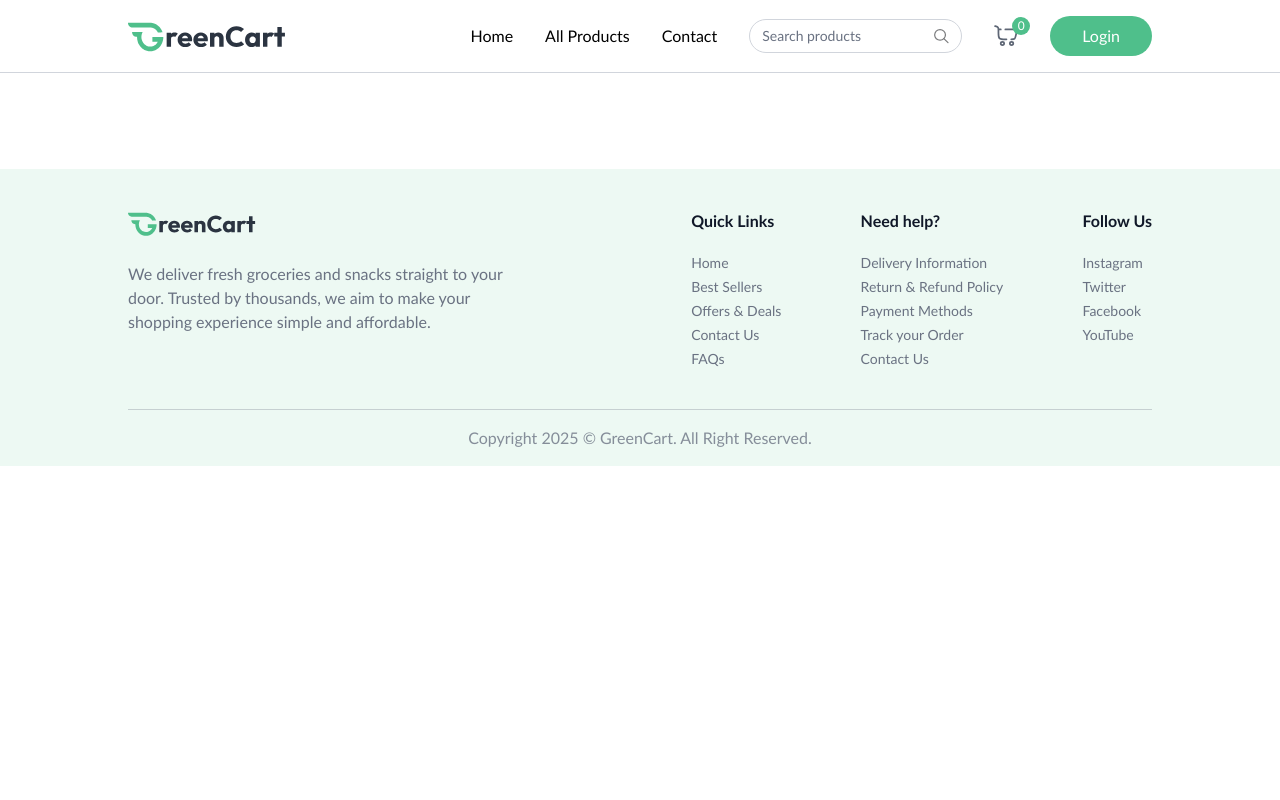
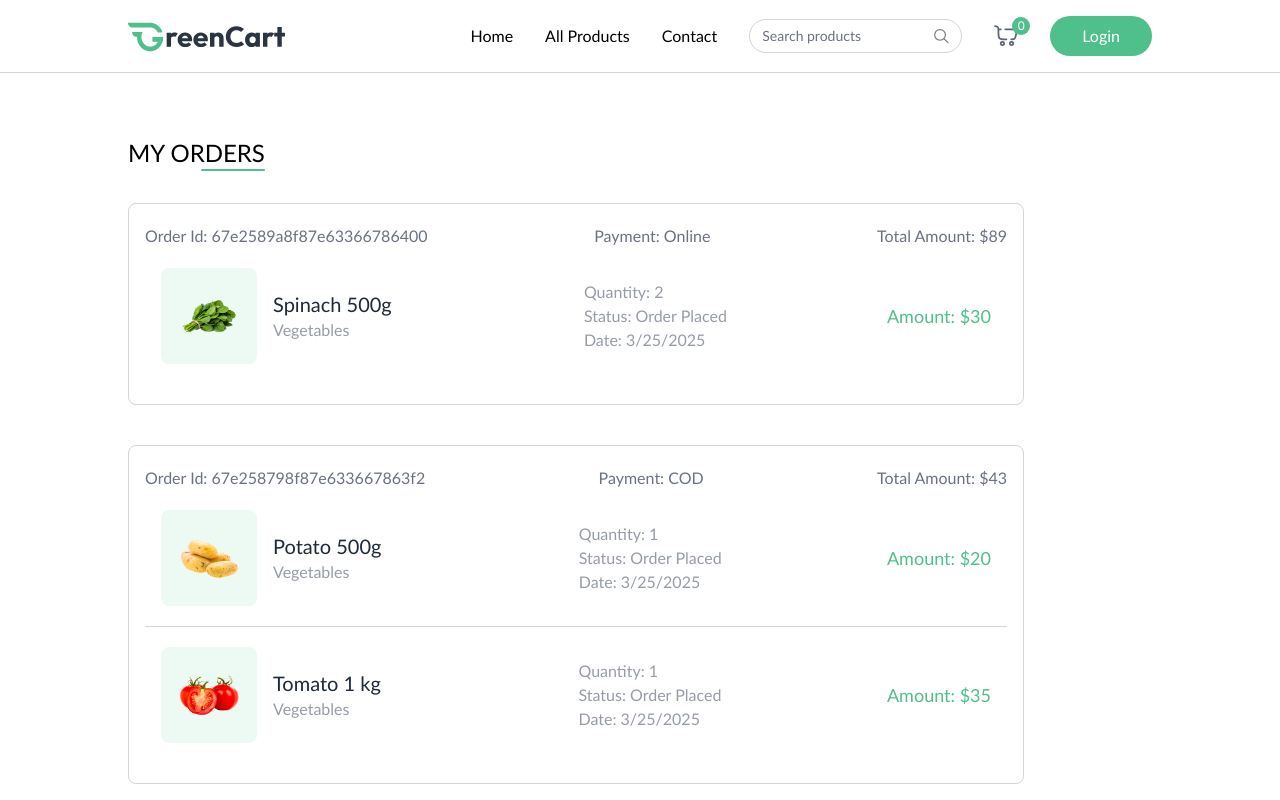
Before and after one commit to Yashi027/Green_Cart, a React (Vite) app in the folder client/: page /my-orders in a window 1280 px wide. Shown: the top 800 px of the page. Built offline with nearby package versions, Linux system fonts and the light colour scheme.

Commit message:
my-orders

```diff
--- a/client/src/App.jsx
+++ b/client/src/App.jsx
@@ -11,6 +11,7 @@
 import ProductDetails from './pages/ProductDetails';
 import Cart from './pages/Cart';
 import AddAddress from './pages/AddAddress';
+import MyOrders from './pages/MyOrders';
 
 const App = () => {
 
@@ -29,6 +30,7 @@
           <Route path='/products/:category/:id' element={<ProductDetails/>}/>
           <Route path='/cart' element={<Cart/>}/>
           <Route path='/add-address' element={<AddAddress/>}/>
+          <Route path='/my-orders' element={<MyOrders/>}/>
         </Routes>
       </div>
       {!isSellerPath && <Footer/>}
--- a/client/src/components/ProductCard.jsx
+++ b/client/src/components/ProductCard.jsx
@@ -19,7 +19,7 @@
 
                 <div className="flex items-end justify-between mt-3">
                     <p className="md:text-xl text-base font-medium text-primary">
-                       {currency} ${product.offerPrice}{" "} <span className="text-gray-500/60 md:text-sm text-xs line-through">{currency}${product.price}</span>
+                       {currency}{product.offerPrice}{" "} <span className="text-gray-500/60 md:text-sm text-xs line-through">{currency}{product.price}</span>
                     </p>
                     <div className="text-primary" onClick={(e) => {e.stopPropagation();}}>
                         {!cartItems[product._id]? (
--- a/client/src/context/AppContext.jsx
+++ b/client/src/context/AppContext.jsx
@@ -7,7 +7,7 @@
 
 export const AppContextProvider = ({ children }) => {
 
-  const currency = import.meta.VITE_CURRENCY;
+  const currency = import.meta.env.VITE_CURRENCY;
 
   const navigate = useNavigate();
   const [user, setUser] = useState(null);
--- /dev/null
+++ b/client/src/pages/MyOrders.jsx
@@ -0,0 +1,58 @@
+import React, { useState, useEffect } from 'react'
+import { useAppContext } from '../context/AppContext'
+import { dummyOrders } from '../assets/assets'
+
+const MyOrders = () => {
+    const [myorders, setMyOrders] = useState([])
+    const {currency} = useAppContext()
+
+
+    const fetchMyOrders = async() => {
+        setMyOrders(dummyOrders)
+    }
+
+    useEffect(() => {
+      fetchMyOrders()
+    }, [])
+
+  return (
+    <div className='mt-16 pb-16'>
+        <div className='flex flex-col items-end w-max mb-8'>
+            <p className='text-2xl font-medium uppercase'>My Orders</p>
+            <div className='w-16 h-0.5 bg-primary rounded-full'></div>
+        </div>
+        {
+            myorders.map((order,index) => (
+                <div key={index} className='border border-gray-300 rounded-lg mb-10 p-4 py-5 max-w-4xl'>
+                    <p className='flex justify-between md:items-center text-gray-500 md:font-medium max-md:flex-col'>
+                        <span>Order Id: {order._id}</span>
+                        <span>Payment: {order.paymentType}</span>
+                        <span>Total Amount: {currency}{order.amount}</span>
+                    </p>
+                    {order.items.map((item,index) =>(
+                        <div key={index} className={`relative bg-white text-gray-500/70 ${order.items.length !== index+1 && "border-b"} border-gray-300 flex flex-col md:flex-row max-2xl:items-center justify-between p-4 py-5 md:gap-16 w-full max-w-4xl`}>
+                            <div className='flex items-center mb-4 md:mb-0'>
+                                <div className='bg-primary/10 p-4 rounded-lg'>
+                                    <img src={item.product.image[0]} alt="product" className='w-16 h-16'/>
+                                </div>
+                                <div className='ml-4'>
+                                    <h2 className='text-xl font-medium text-gray-800'>{item.product.name}</h2>
+                                    <p>{item.product.category}</p>
+                                </div>
+                            </div>
+                            <div className='flex flex-col justify-center md:ml-8 mb-4 md:mb-0'>
+                                <p>Quantity: {item.quantity || '1'}</p>
+                                <p>Status: {order.status}</p>
+                                <p>Date: {new Date(order.createdAt).toLocaleDateString()}</p>
+                            </div>
+                            <p className='text-primary text-lg font-medium'>Amount: {currency}{item.product.offerPrice * item.quantity}</p>
+                        </div>
+                    ))}
+                </div>
+            ))
+        }
+    </div>
+  )
+}
+
+export default MyOrders
```
